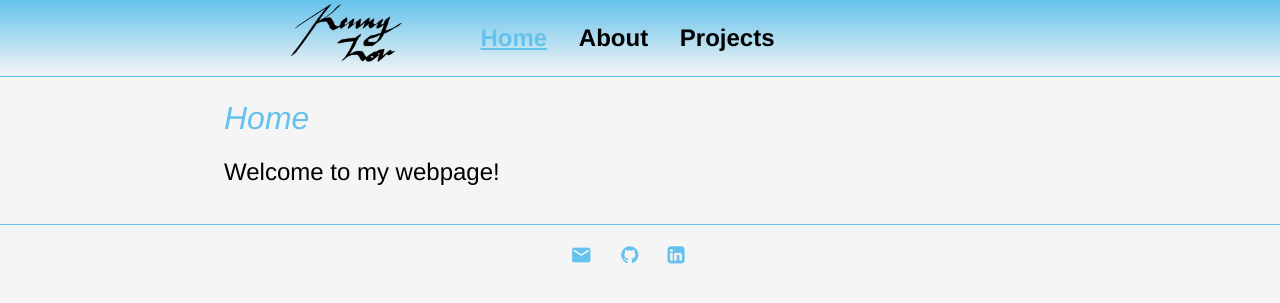
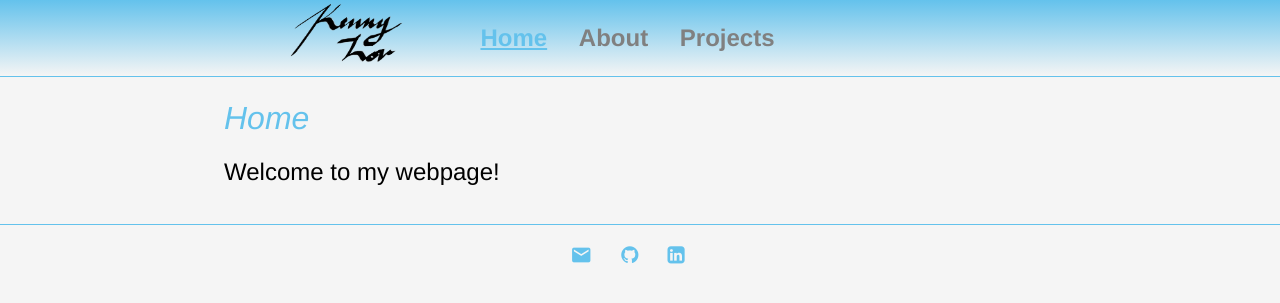
Before and after one commit to clfkenny/clfkenny.github.io, a Jekyll site: the page built from index.md, in a window 1280 px wide. Shown: the top 303 px of the page. Built offline with Jekyll 4.4.1, drawn with Linux system fonts in a browser that asks for light colours.

Commit message:
Update main.css

```diff
--- a/css/main.css
+++ b/css/main.css
@@ -1,5 +1,6 @@
 :root {
     --main-bg-color: whitesmoke;
+    --main-nav-txt-color: grey;
     --main-txt-color: black;
     --main-accent-color: #64c2ec;
 }
@@ -48,7 +49,7 @@ nav ul li, footer ul li {
     margin-right: 25px;
 }
 
-nav a{color: var(--main-txt-color);}
+nav a{color: var(--main-nav-txt-color);}
 
 div.container a{
     font-size: 1.1em;
```
